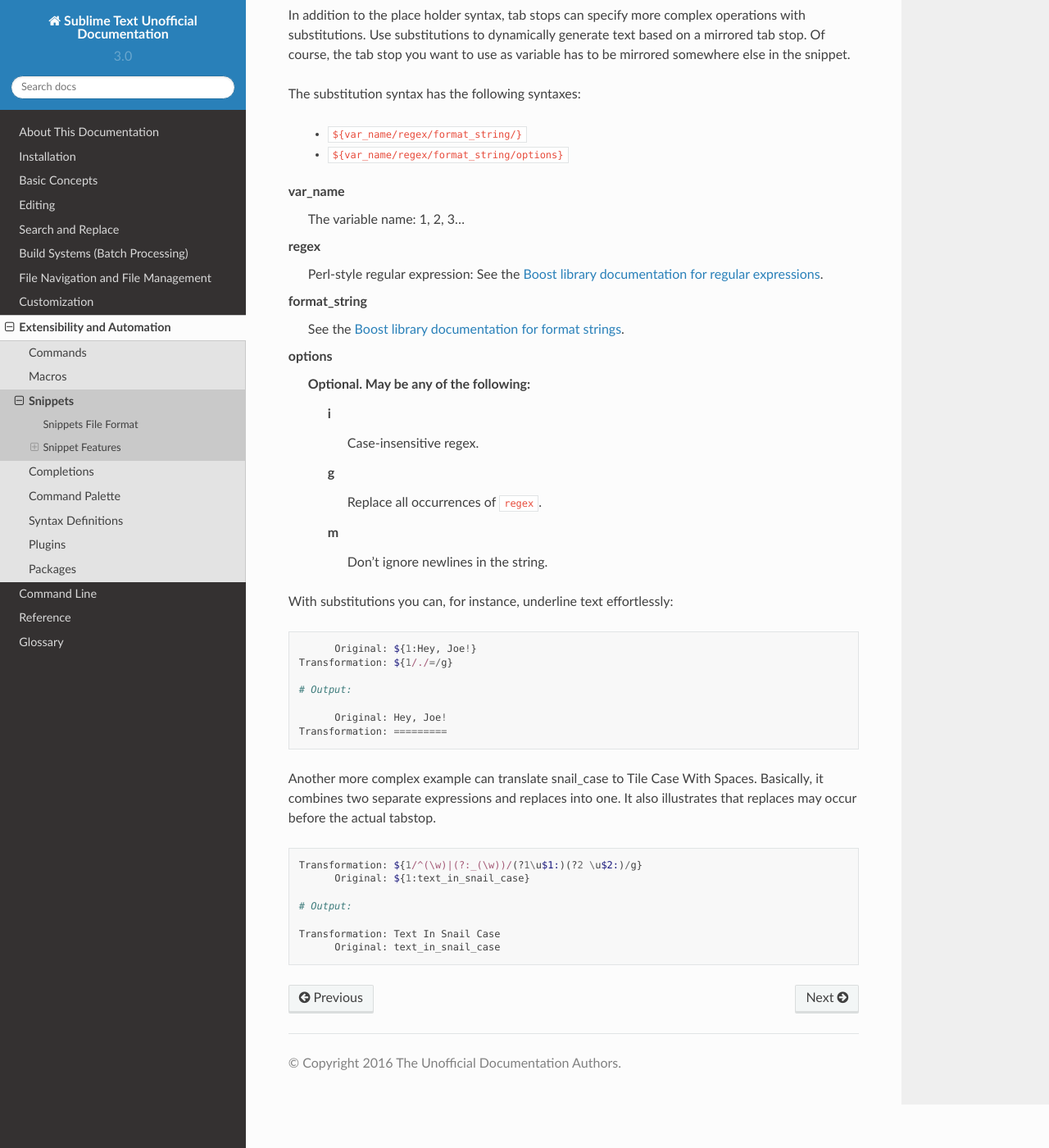
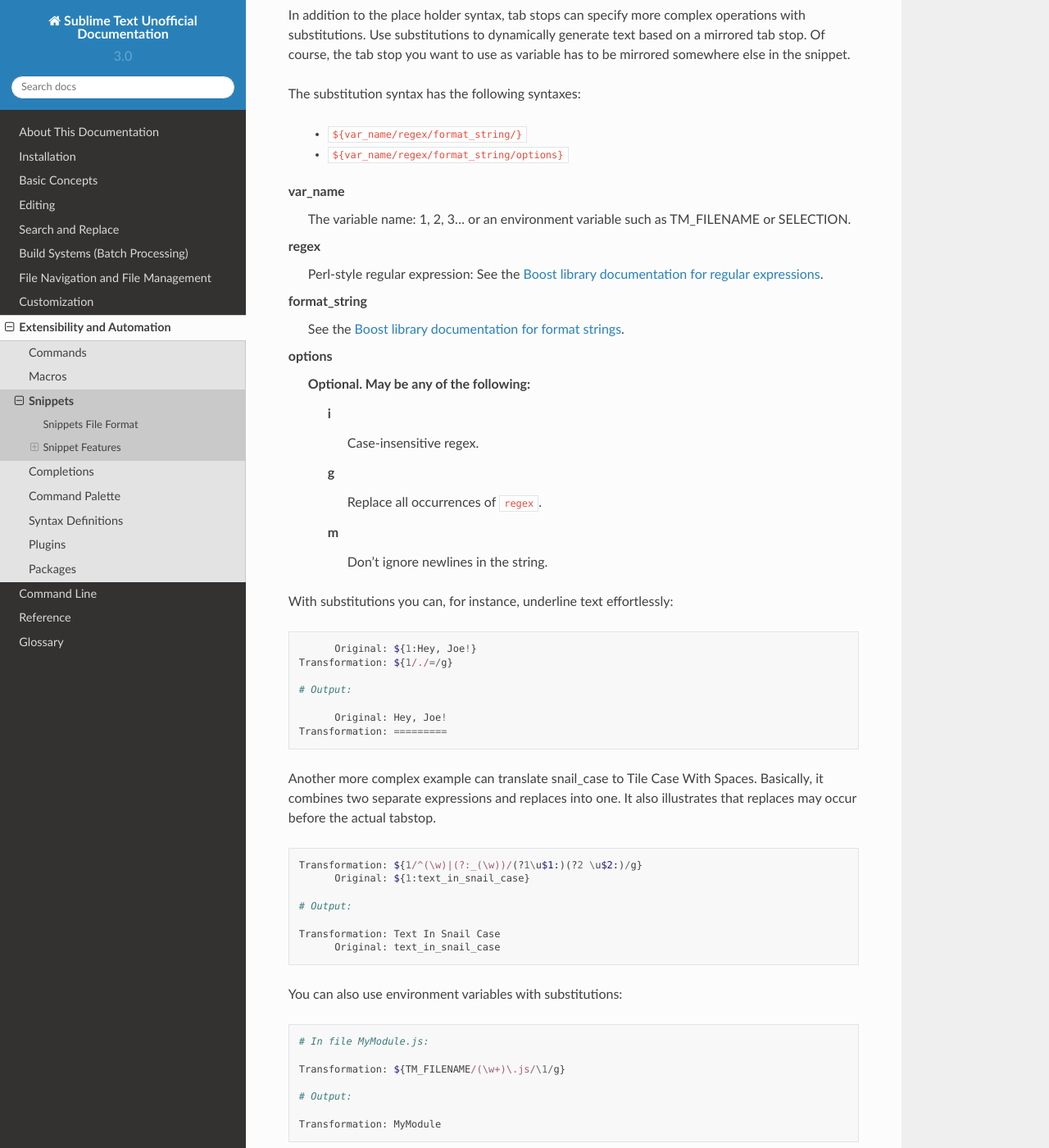
Before and after one commit to guillermooo/sublime-undocs, a Sphinx documentation site: the page built from source/extensibility/snippets.rst, in a window 1280 px wide and 1400 px high, scrolled down 4219 px. Shown: the whole window at 82% size. Built offline with Sphinx 7.4.7 and the Read the Docs theme 2.0.0, drawn with Linux system fonts in a browser that asks for light colours.

Commit message:
Added snippet example for environment variables (#219)
I wanted to use an environment variable in a substitution but couldn't figure out how because the docs didn't explicitly mention that this was possible and they didn't give an example. This PR adds that missing information.

```diff
--- a/source/extensibility/snippets.rst
+++ b/source/extensibility/snippets.rst
@@ -223,7 +223,7 @@
     - ``${var_name/regex/format_string/options}``
 
 **var_name**
-    The variable name: 1, 2, 3...
+    The variable name: 1, 2, 3... or an environment variable such as TM_FILENAME or SELECTION.
 
 **regex**
     Perl-style regular expression: See the `Boost library documentation for
@@ -270,3 +270,15 @@
 
     Transformation: Text In Snail Case
           Original: text_in_snail_case
+
+You can also use environment variables with substitutions:
+
+.. code-block:: perl
+
+    # In file MyModule.js:
+
+    Transformation: ${TM_FILENAME/(\w+)\.js/\1/g}
+
+    # Output:
+
+    Transformation: MyModule
```
